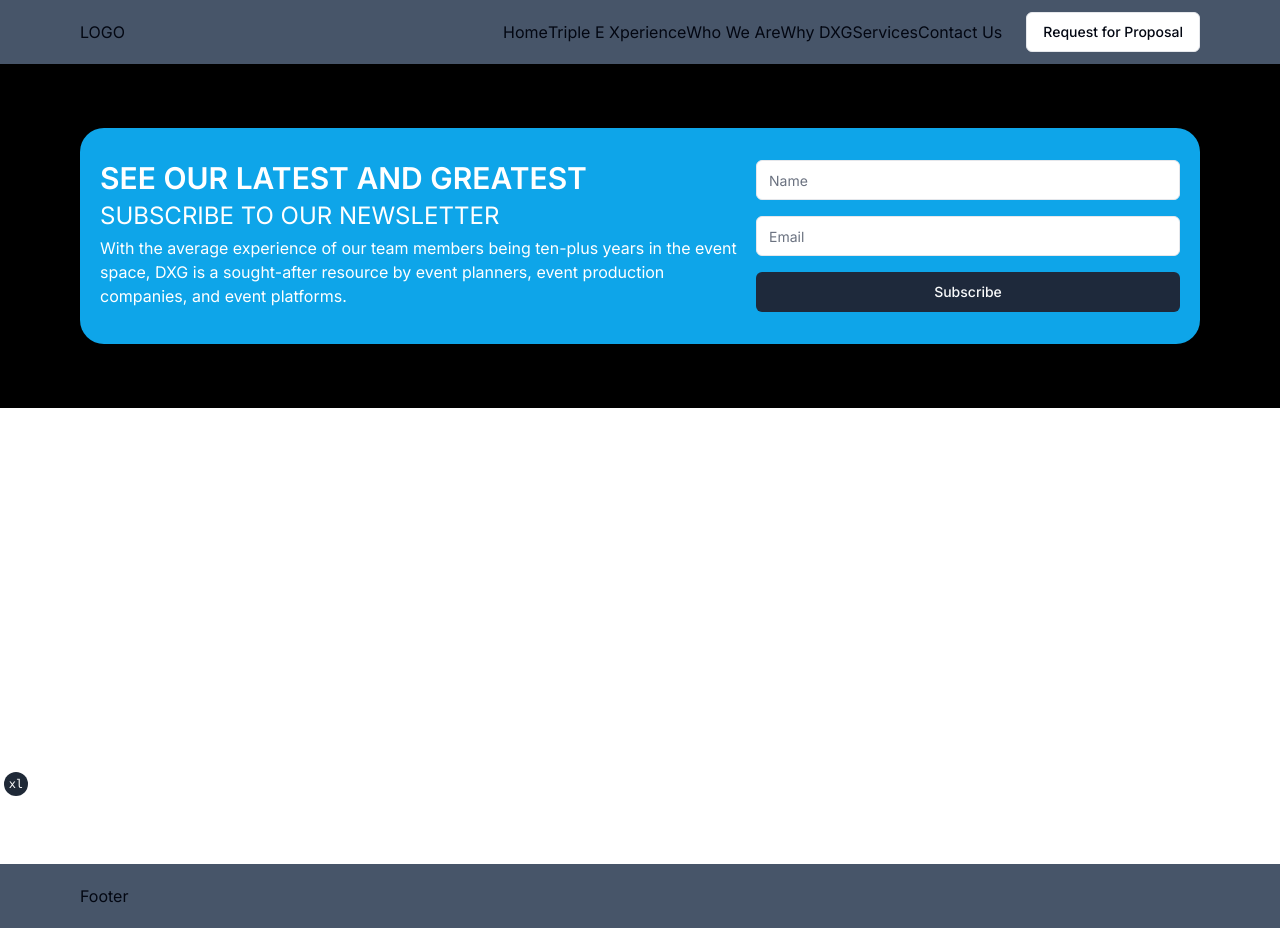
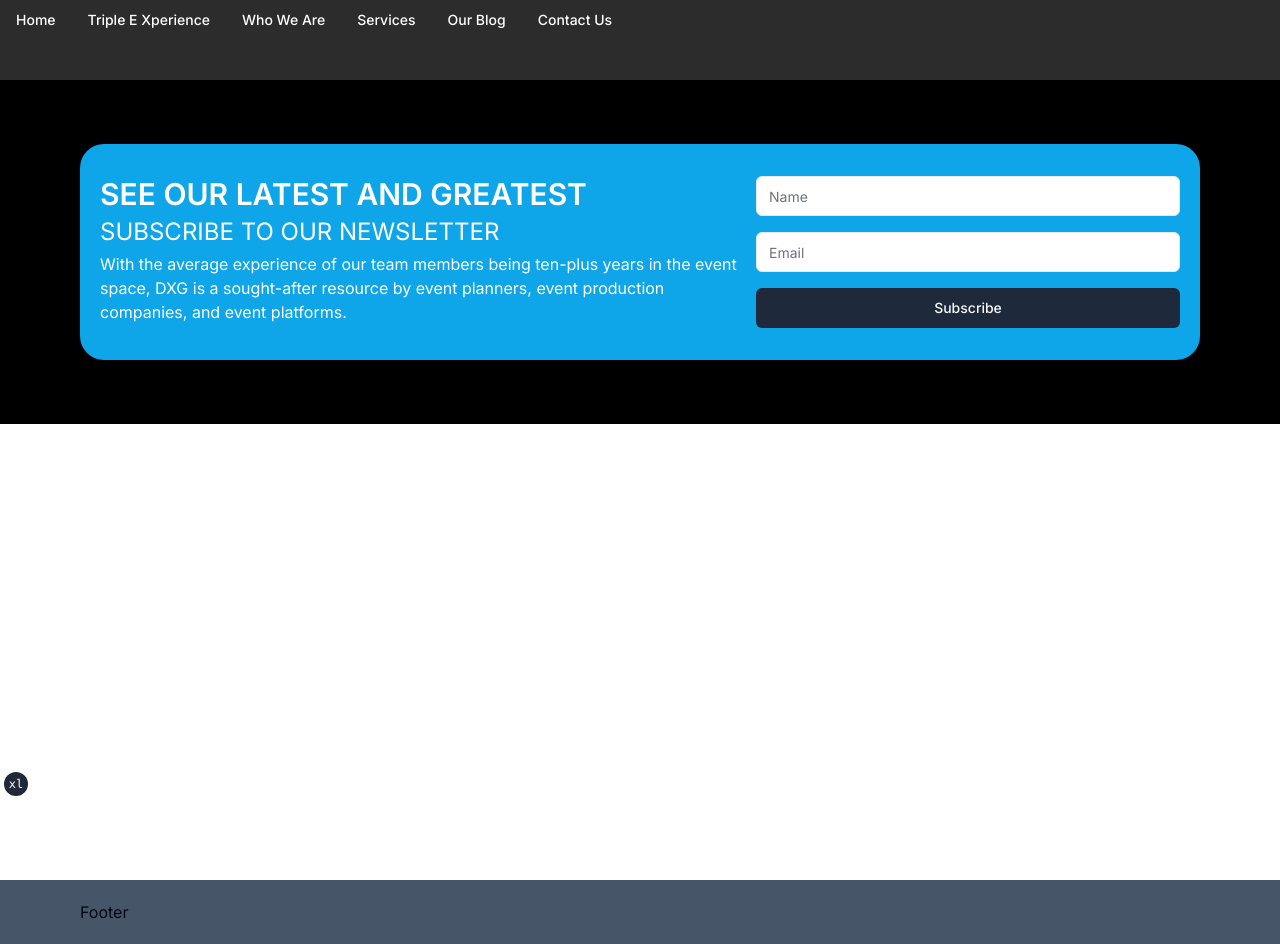
Before and after one commit to BayshoreCommunication/dxg-website, a Next.js app: page / in a window 1280 px wide. Built offline with nearby package versions, Linux system fonts and the light colour scheme.

Commit message:
ci: brand color, headercolor, eslint and prettier configuartion added

```diff
--- a/src/components/Navbar.tsx
+++ b/src/components/Navbar.tsx
@@ -1,37 +1,23 @@
-import React from 'react';
-import MaxWidthWrapper from './MaxWidthWrapper';
-import Link from 'next/link';
-import { Button } from '@/components/ui/button';
+import { Button } from './ui/button';
 
-import { SITECONFIG } from '@/config/site';
-
+const links = [
+  'Home',
+  'Triple E Xperience',
+  'Who We Are',
+  'Services',
+  'Our Blog',
+  'Contact Us',
+];
 export default function Navbar() {
   return (
-    <div className="bg-slate-600 sticky z-50 top-0 inset-x-0 h-16">
-      <header className="relative bg-slate-600">
-        <MaxWidthWrapper>
-          <div className="">
-            <div className="flex justify-between h-16 items-center">
-              {/* TODO: Mobile nav */}
-              <div className="">
-                <Link href={'/'}>LOGO</Link>
-              </div>
-              <nav className="flex gap-6">
-                <div className="flex items-center">
-                  {SITECONFIG.mainNav.map((item, index) => (
-                    <Link key={index} href={item.slug} className="">
-                      {item.title}
-                    </Link>
-                  ))}
-                </div>
-                <Button variant="outline">
-                  Request for Proposal
-                </Button>
-              </nav>
-            </div>
-          </div>
-        </MaxWidthWrapper>
-      </header>
-    </div>
+    <header className='sticky inset-x-0 top-0 z-50 h-20 bg-header'>
+      <div>
+        {links.map((item, index) => (
+          <Button className='text-white' key={index} variant='link'>
+            {item}
+          </Button>
+        ))}
+      </div>
+    </header>
   );
 }
--- a/tailwind.config.ts
+++ b/tailwind.config.ts
@@ -1,76 +1,78 @@
 /** @type {import('tailwindcss').Config} */
 module.exports = {
-  darkMode: ["class"],
+  darkMode: ['class'],
   content: [
     './pages/**/*.{ts,tsx}',
     './components/**/*.{ts,tsx}',
     './app/**/*.{ts,tsx}',
     './src/**/*.{ts,tsx}',
-	],
+  ],
   theme: {
     container: {
       center: true,
-      padding: "2rem",
+      padding: '2rem',
       screens: {
-        "2xl": "1400px",
+        '2xl': '1400px',
       },
     },
     extend: {
       colors: {
-        border: "hsl(var(--border))",
-        input: "hsl(var(--input))",
-        ring: "hsl(var(--ring))",
-        background: "hsl(var(--background))",
-        foreground: "hsl(var(--foreground))",
+        brand: '#2DC6F5',
+        header: '#2C2C2C',
+        border: 'hsl(var(--border))',
+        input: 'hsl(var(--input))',
+        ring: 'hsl(var(--ring))',
+        background: 'hsl(var(--background))',
+        foreground: 'hsl(var(--foreground))',
         primary: {
-          DEFAULT: "hsl(var(--primary))",
-          foreground: "hsl(var(--primary-foreground))",
+          DEFAULT: 'hsl(var(--primary))',
+          foreground: 'hsl(var(--primary-foreground))',
         },
         secondary: {
-          DEFAULT: "hsl(var(--secondary))",
-          foreground: "hsl(var(--secondary-foreground))",
+          DEFAULT: 'hsl(var(--secondary))',
+          foreground: 'hsl(var(--secondary-foreground))',
         },
         destructive: {
-          DEFAULT: "hsl(var(--destructive))",
-          foreground: "hsl(var(--destructive-foreground))",
+          DEFAULT: 'hsl(var(--destructive))',
+          foreground: 'hsl(var(--destructive-foreground))',
         },
         muted: {
-          DEFAULT: "hsl(var(--muted))",
-          foreground: "hsl(var(--muted-foreground))",
+          DEFAULT: 'hsl(var(--muted))',
+          foreground: 'hsl(var(--muted-foreground))',
         },
         accent: {
-          DEFAULT: "hsl(var(--accent))",
-          foreground: "hsl(var(--accent-foreground))",
+          DEFAULT: 'hsl(var(--accent))',
+          foreground: 'hsl(var(--accent-foreground))',
         },
         popover: {
-          DEFAULT: "hsl(var(--popover))",
-          foreground: "hsl(var(--popover-foreground))",
+          DEFAULT: 'hsl(var(--popover))',
+          foreground: 'hsl(var(--popover-foreground))',
         },
         card: {
-          DEFAULT: "hsl(var(--card))",
-          foreground: "hsl(var(--card-foreground))",
+          DEFAULT: 'hsl(var(--card))',
+          foreground: 'hsl(var(--card-foreground))',
         },
       },
       borderRadius: {
-        lg: "var(--radius)",
-        md: "calc(var(--radius) - 2px)",
-        sm: "calc(var(--radius) - 4px)",
+        lg: 'var(--radius)',
+        md: 'calc(var(--radius) - 2px)',
+        sm: 'calc(var(--radius) - 4px)',
       },
       keyframes: {
-        "accordion-down": {
+        'accordion-down': {
           from: { height: 0 },
-          to: { height: "var(--radix-accordion-content-height)" },
+          to: { height: 'var(--radix-accordion-content-height)' },
         },
-        "accordion-up": {
-          from: { height: "var(--radix-accordion-content-height)" },
+        'accordion-up': {
+          from: { height: 'var(--radix-accordion-content-height)' },
           to: { height: 0 },
         },
       },
       animation: {
-        "accordion-down": "accordion-down 0.2s ease-out",
-        "accordion-up": "accordion-up 0.2s ease-out",
+        'accordion-down': 'accordion-down 0.2s ease-out',
+        'accordion-up': 'accordion-up 0.2s ease-out',
       },
     },
   },
-  plugins: [require("tailwindcss-animate")],
-}
+  plugins: [require('tailwindcss-animate')],
+};
```
Also changed, not shown: package.json (+6 -1 lines), .eslintrc.json, .prettierrc.json (added), 1 other file (tests, documents, lock files or other folders).
